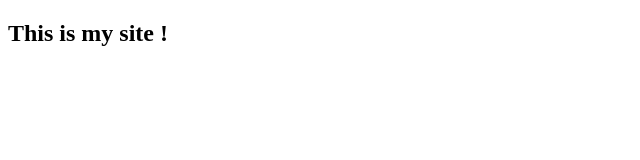
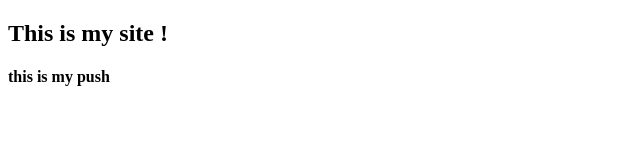
Before and after one commit to serpo09/contructionSite, a plain HTML site: page index.html in a window 1280 px wide. Shown: the whole page, without its empty margins (0-640 px from the left). Drawn offline with Linux system fonts and the light colour scheme.

Commit message:
updated code

```diff
--- a/index.html
+++ b/index.html
@@ -8,5 +8,6 @@
 </head>
 <body>
     <h2> This is my site !</h2>
+    <h4>this is my push</h4>
 </body>
 </html>
```
